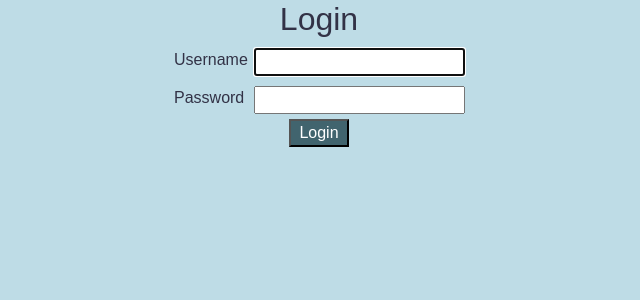
After one commit to cnobile2012/django-pam, a Django app: page /login/ in a window 1280 px wide. The commit adds this page. Shown: the top 300 px of the page, without its empty margins (321-961 px from the left). Run offline with Django 3.2, Linux system fonts and the light colour scheme; some libraries are stand-ins or nearby versions.

Commit message:
New CSS for login and logout pages working.

```diff
--- a/example_site/dev/css/common.css
+++ b/example_site/dev/css/common.css
@@ -15,7 +15,7 @@ body {
 }
 
 div.container {
-  width: 300px;
+  width: 326px;
   margin: 40px auto 0 auto;
 }
 
@@ -23,7 +23,7 @@ div.container {
   margin: 10px 0;
   text-align: center;
   font-weight: bold;
-  font-size: 1.5em;
+  font-size: 165%;
   line-height: 1.1em;
 }
 
@@ -43,8 +43,6 @@ div.container {
   width: 70px;
   border: 1px solid rgba(50, 50, 70, 1);
   border-radius: 10px;
-/*  color: blue;*/
-/*  background-color: rgba(190, 215, 253, 1);*/
   padding-top: 1px;
 }
 
@@ -58,3 +56,57 @@ div.container {
   background-color: rgba(180, 255, 0, 0.5);
   color: rgba(50, 50, 70, 1);
 }
+
+/* Mods to django_pam CSS */
+div.login,
+div.logout {
+  width: 300px;
+  margin: 0 auto;
+}
+
+.text-center {
+  text-align: center;
+}
+
+ul.errorlist {
+  padding-left: 40px;
+}
+
+div.alert-error {
+  margin-bottom: 10px;
+  background-color: rgba(215, 250, 0, 0.5);
+  color: rgba(210, 50, 50, 1);
+  border-style: solid;
+  border-color: rgba(215, 250, 0, 1);
+  border-width: 1px;
+}
+
+button.close-message {
+  margin: 2px;
+  padding: 1px 6px;
+  background-color: rgba(215, 250, 0, 0.5);
+  border-color: rgba(215, 250, 0, 1);
+}
+
+div.form-fields,
+button[type=submit] {
+  margin: 10px 0 5px 5px;
+}
+
+button[type=submit] {
+  display: block;
+  margin: 0 auto;
+  width: 60px;
+  background-color: rgba(65, 100, 110, 1);
+  color: white;
+}
+
+.login label {
+  display: block;
+  width: 80px;
+  float: left;
+}
+
+.login input {
+  display: block;
+}
--- /dev/null
+++ b/example_site/templates/home/login.html
@@ -0,0 +1,6 @@
+{% extends "base.html" %}
+{% load staticfiles %}
+{% block script %}
+    <link rel="stylesheet" href="{% static 'css/common.css' %}">
+{% endblock %}
+{% block content %}{% include "django_pam/accounts/_login.html" %}{% endblock %}
--- /dev/null
+++ b/example_site/templates/home/logout.html
@@ -0,0 +1,6 @@
+{% extends "base.html" %}
+{% load staticfiles %}
+{% block script %}
+    <link rel="stylesheet" href="{% static 'css/common.css' %}">
+{% endblock %}
+{% block content %}{% include "django_pam/accounts/_logout.html" %}{% endblock %}
--- a/example_site/urls.py
+++ b/example_site/urls.py
@@ -21,6 +21,7 @@ from django.contrib import admin
 from django.conf import settings
 
 from example_site.home.views import home_page_view
+from django_pam.accounts.views import LoginView, LogoutView
 
 admin.autodiscover()
 
@@ -30,6 +31,10 @@ urlpatterns = [
     url(r'^admin/', admin.site.urls),
     url(r'accounts/', include('django_pam.urls')),
     url(r'^$', home_page_view, name='home-page'),
+    url(r'^login/$', LoginView.as_view(template_name='home/login.html'),
+        name='login'),
+    url(r"^logout/(?P<next>[\w\-\:/]+)?$", LogoutView.as_view(
+        template_name='home/logout.html'), name='logout')
     ]
 
 if settings.DEBUG:
```
Also changed, not shown: example_site/templates/home/home.html (+4 -4 lines).
